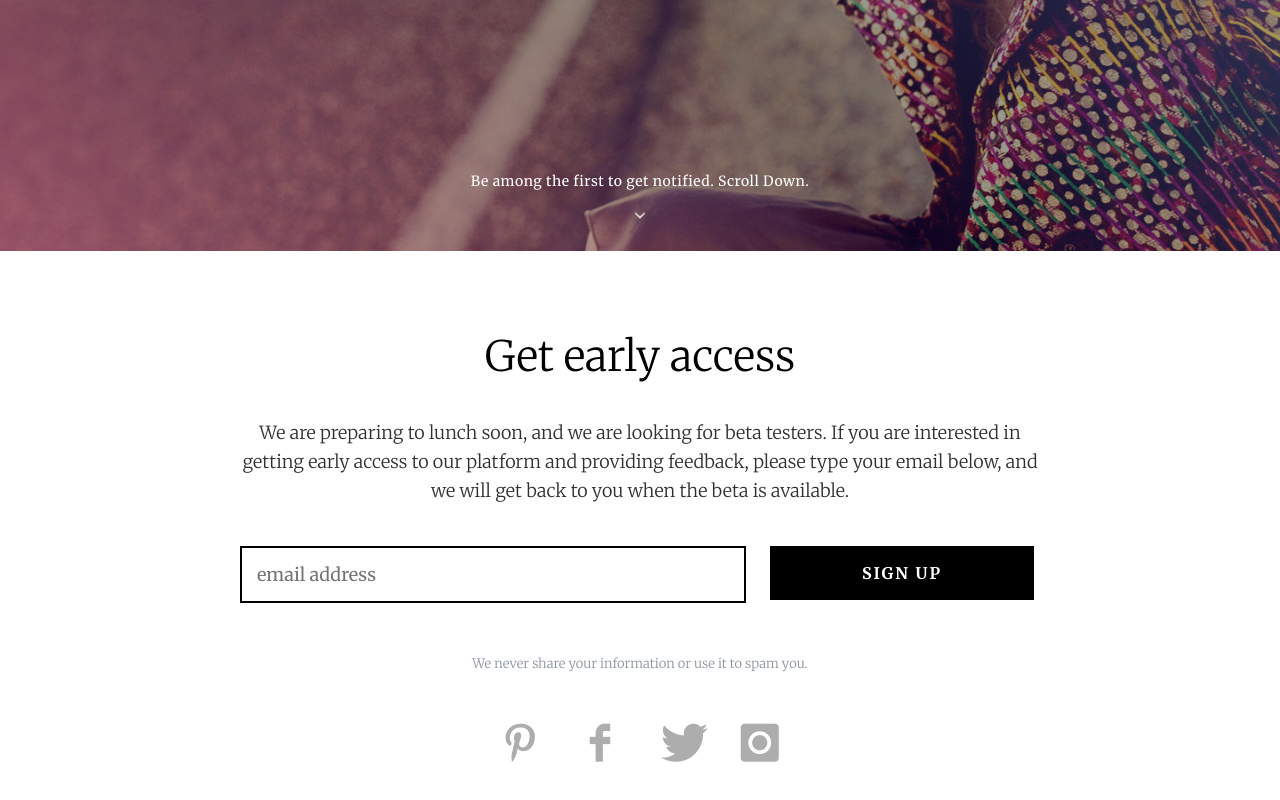
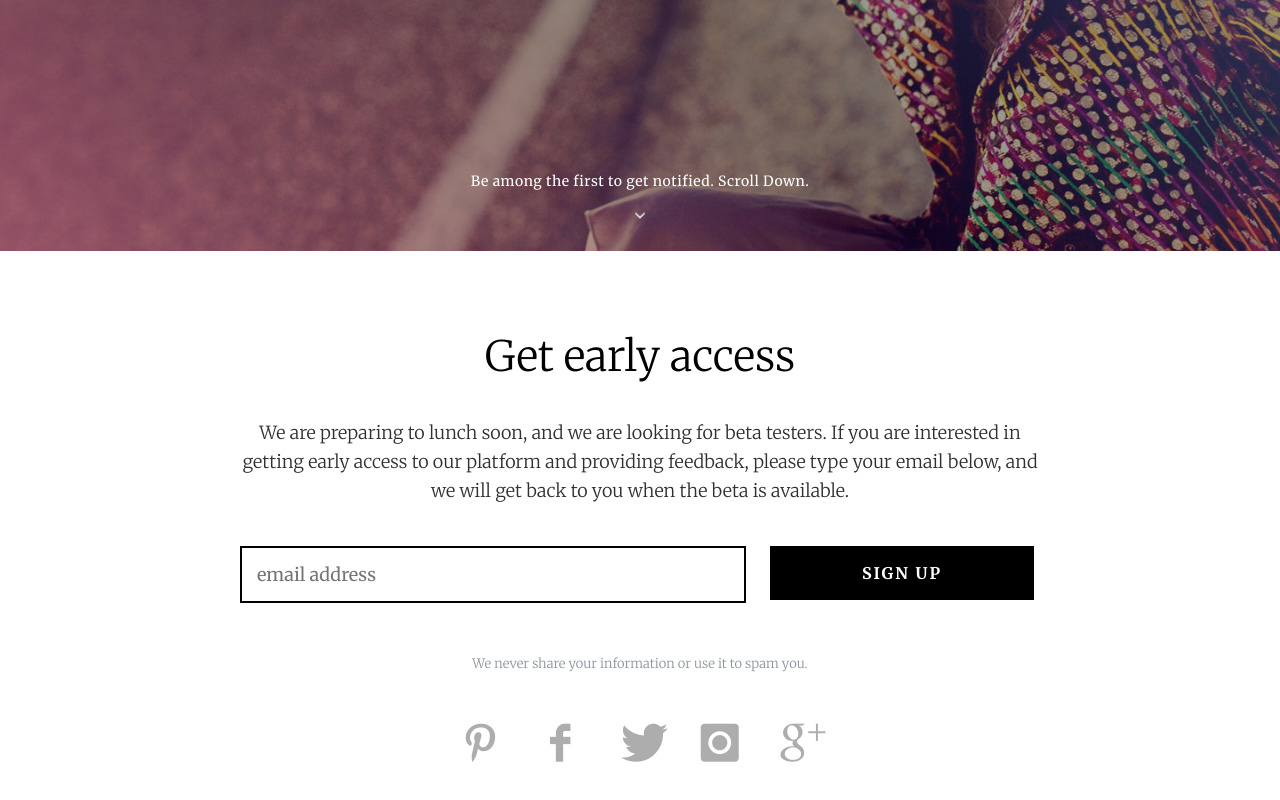
Before and after one commit to mymuselab/mymuselab.github.io, a plain HTML site: page index.html in a window 1280 px wide. Shown: the part 549-1349 px from the top of the page. Drawn offline with nearby package versions, Linux system fonts and the light colour scheme.

Commit message:
Add google plus

```diff
--- a/index.html
+++ b/index.html
@@ -121,6 +121,7 @@
                     <a href="https://www.facebook.com/pages/MuseLab/530436743722669"><i class="icon-facebook"></i></a>
                     <a href="https://twitter.com/mymuselab"><i class="icon-twitter"></i></a>
                     <a href="http://instagram.com/mymuselab"><i class="icon-instagram"></i></a>
+                    <a href="https://plus.google.com/105423602927394558118" rel="publisher"><i class="icon-gplus"></i></a>
 
             </div><!-- End of Content -->
 
```
